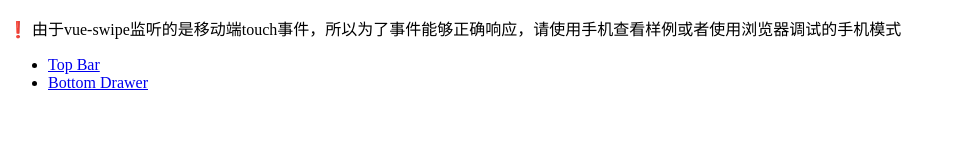
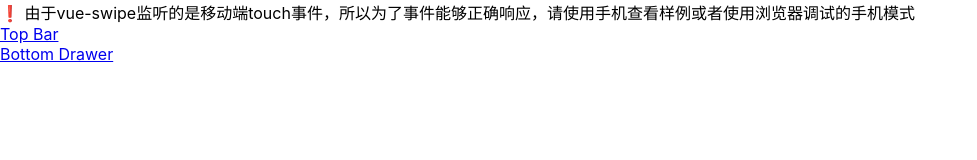
Before and after one commit to terryz95/vue-swipe, a plain HTML site: page index.html in a window 1280 px wide. Shown: the whole page, without its empty margins (0-977 px from the left). Drawn offline with Linux system fonts and the light colour scheme.

Commit message:
[0.1.0] examples update - 10/28/2020, 17:43:02

```diff
--- a/index.html
+++ b/index.html
@@ -4,6 +4,7 @@
 <head>
   <meta charset="UTF-8">
   <meta name="viewport" content="width=device-width, initial-scale=1.0">
+  <link rel="stylesheet" href="./share.css">
   <title>Vue Swipe Examples</title>
 </head>
 
```
